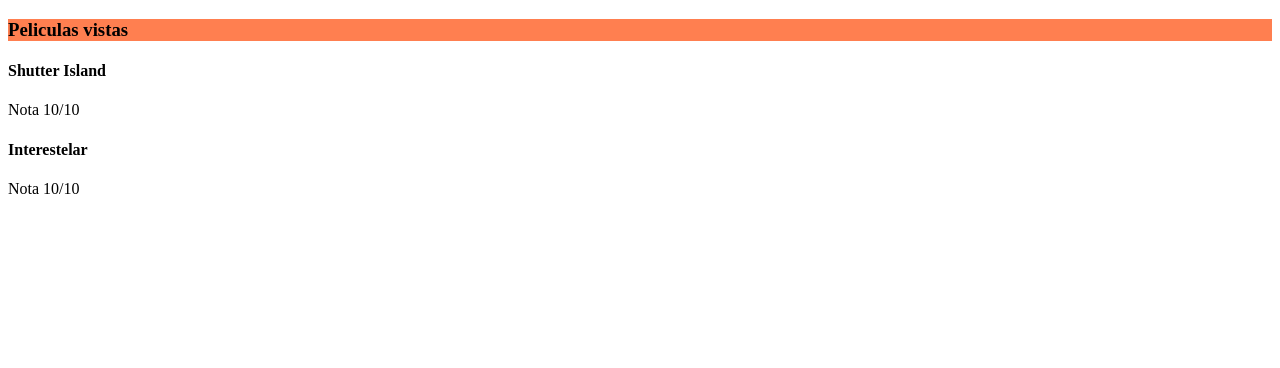
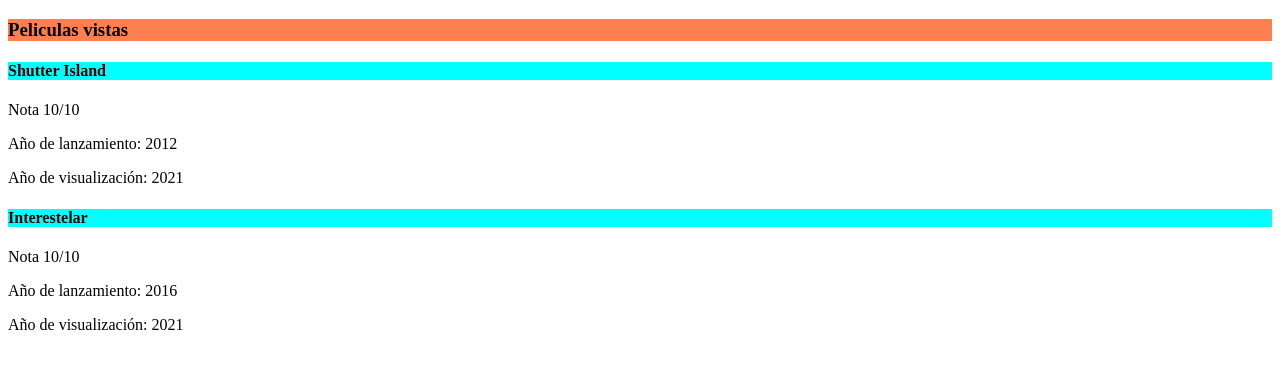
Before and after one commit to WorkPedroCampelo/peliculasVistas, a plain HTML site: page index.html in a window 1280 px wide. Drawn offline with Linux system fonts and the light colour scheme.

Commit message:
actualización de funcionalidad

```diff
--- a/script.js
+++ b/script.js
@@ -7,7 +7,11 @@
             // Acceder a la matriz de películas a través del objeto principal
             data.peliculas.forEach(pelicula => {
                 const peliculaDiv = document.createElement('div');
-                peliculaDiv.innerHTML = `<h4>${pelicula.nombre}</h4><p> Nota ${pelicula.nota}/10</p>`;
+                peliculaDiv.innerHTML =
+                `<h4>${pelicula.nombre}</h4>
+                <p>Nota ${pelicula.nota}/10</p>
+                <p>Año de lanzamiento: ${pelicula.añoLanzamiento} </p
+                <p>Año de visualización: ${pelicula.añoVisualización} </p`;
                 document.querySelector('.container').appendChild(peliculaDiv);
             });
           });
--- a/style.css
+++ b/style.css
@@ -12,3 +12,6 @@
 .color4{
     background-color: slategray;
 }
+h4{
+    background-color: aqua;
+}
```
